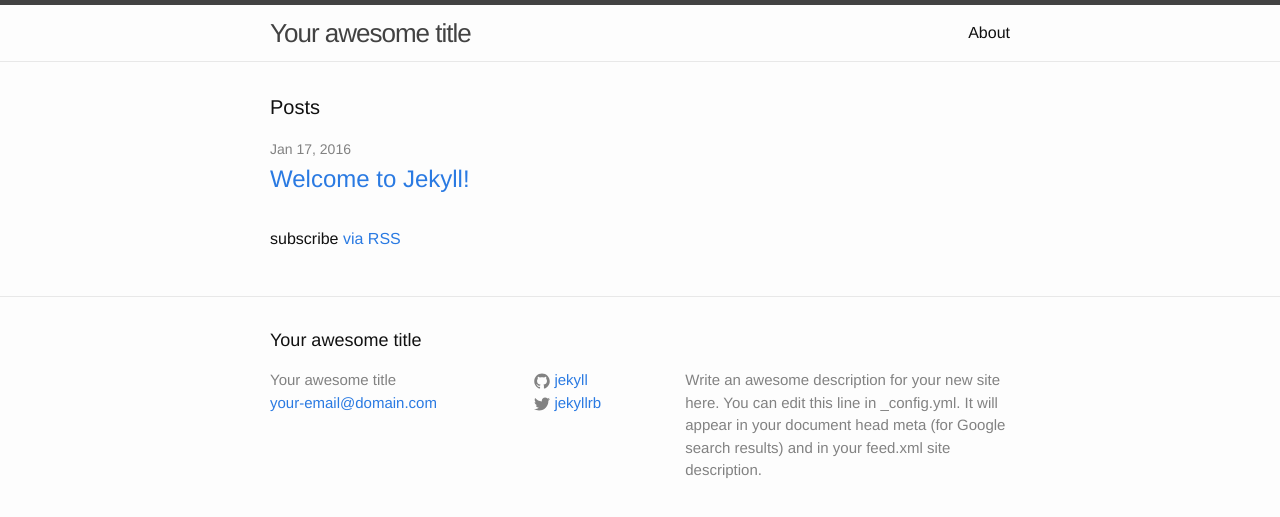
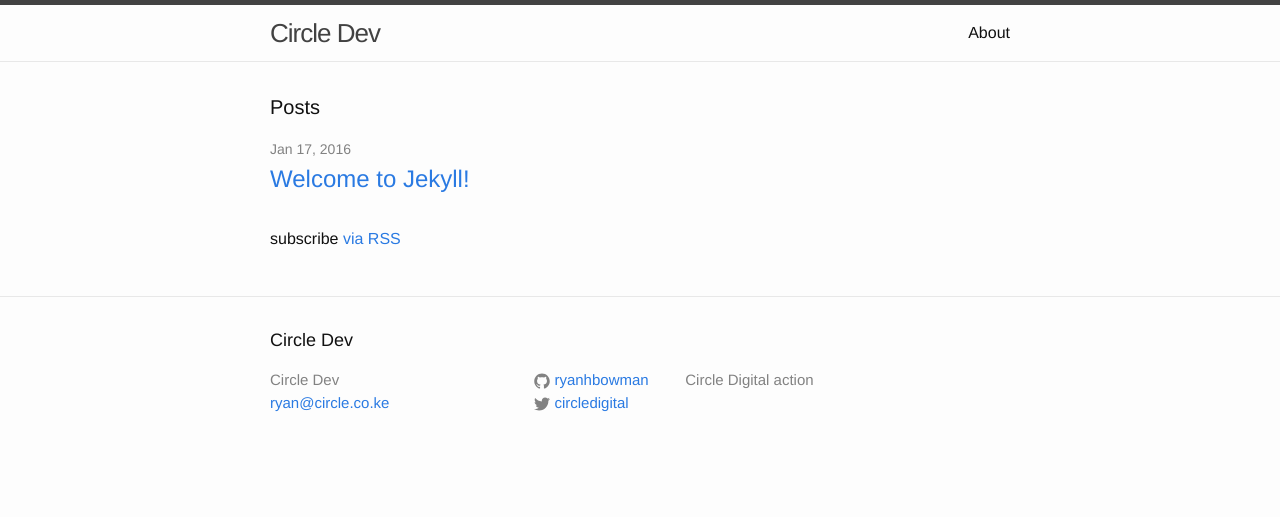
Before and after one commit to ryanhbowman/circle-site, a Jekyll site: the page built from index.html, in a window 1280 px wide. Shown: the top 517 px of the page. Built offline with Jekyll 4.4.1, drawn with Linux system fonts in a browser that asks for light colours.

Commit message:
config attempt 2

```diff
--- a/_config.yml
+++ b/_config.yml
@@ -6,16 +6,13 @@
 # 'jekyll serve'. If you change this file, please restart the server process.
 
 # Site settings
-title: Your awesome title
-email: your-email@domain.com
-description: > # this means to ignore newlines until "baseurl:"
-  Write an awesome description for your new site here. You can edit this
-  line in _config.yml. It will appear in your document head meta (for
-  Google search results) and in your feed.xml site description.
+title: Circle Dev
+email: ryan@circle.co.ke
+description: Circle Digital action
 baseurl: "" # the subpath of your site, e.g. /blog
-# url: "http://yourdomain.com" # the base hostname & protocol for your site
-twitter_username: jekyllrb
-github_username:  jekyll
+url: "http://ryanhbowman.github.com/circle-site" # the base hostname & protocol for your site
+twitter_username: circledigital
+github_username:  ryanhbowman
 
 # Build settings
 markdown: kramdown
```
